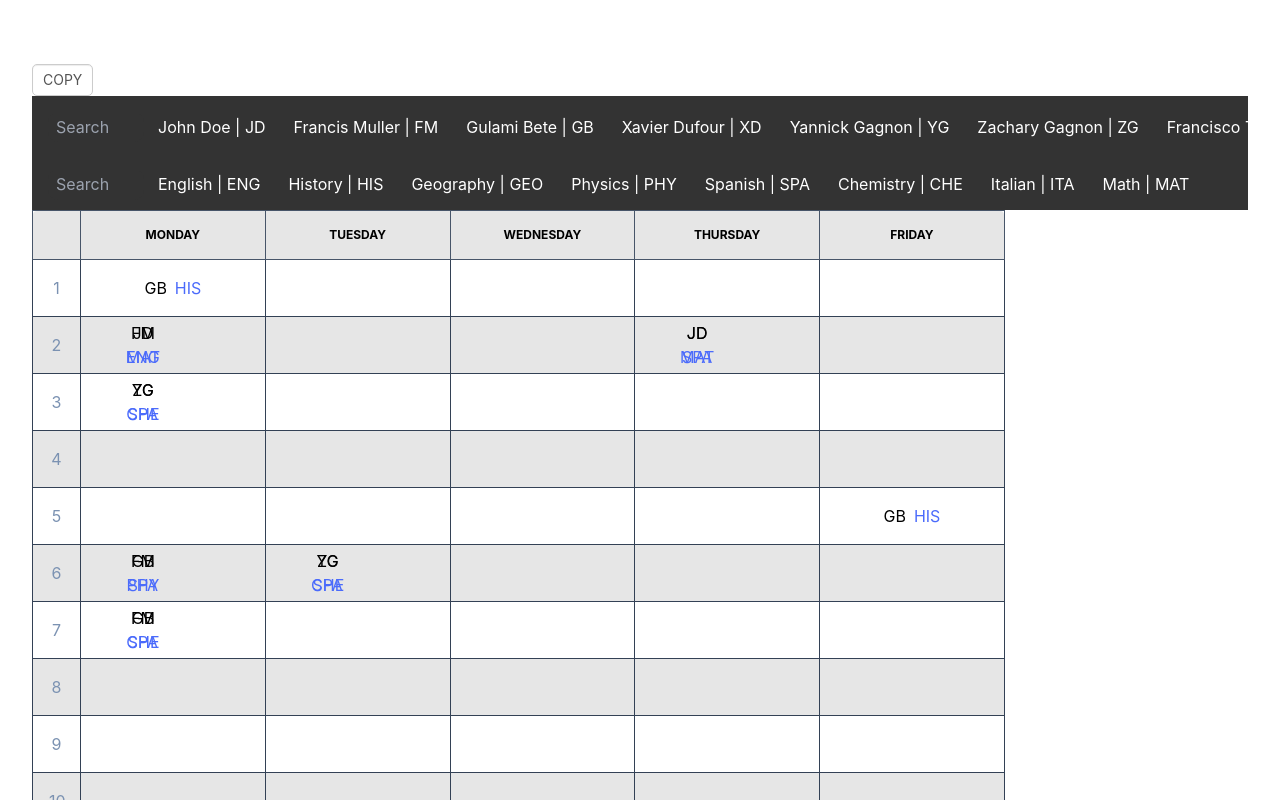
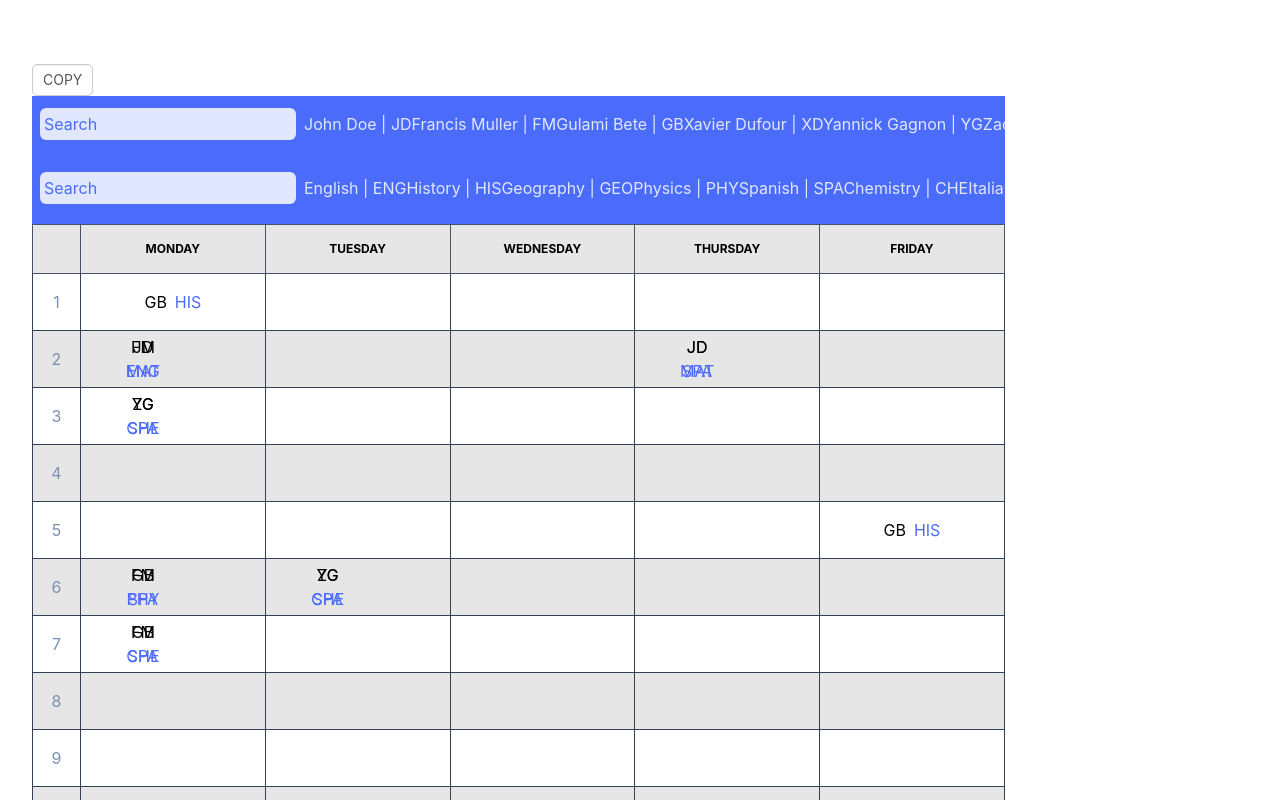
Before and after one commit to Chickenbiscuitoo/timetable-manager, a Next.js app: page / in a window 1280 px wide. Shown: the top 800 px of the page. Built offline with nearby package versions, Linux system fonts and the light colour scheme.

Commit message:
scroll menu styles

```diff
--- a/components/ScrollMenu.tsx
+++ b/components/ScrollMenu.tsx
@@ -1,5 +1,4 @@
 import type { NextPage } from 'next'
-import styles from '../styles/ScrollMenu.module.css'
 import { useState } from 'react'
 
 import MenuItem from '../components/MenuItem'
@@ -16,13 +15,13 @@ const ScrollMenu: NextPage<Props> = ({ data, isTeacher }) => {
 		setFilter(e.target.value)
 
 	return (
-		<div className={styles.scrollmenu}>
+		<div className="overflow-auto bg-primary whitespace-nowrap min-h-16 text-indigo-100 sm:w-full md:w-full lg:w-4/5 2xl:w-3/5">
 			<input
 				type="text"
 				value={filter}
 				onChange={handleChange}
 				placeholder="Search"
-				className={styles.searchbar}
+				className="bg-indigo-100 rounded-md text-primary placeholder:text-primary placeholder-opacity-50 p-1 m-2 mt-3"
 			/>
 
 			{data
```
